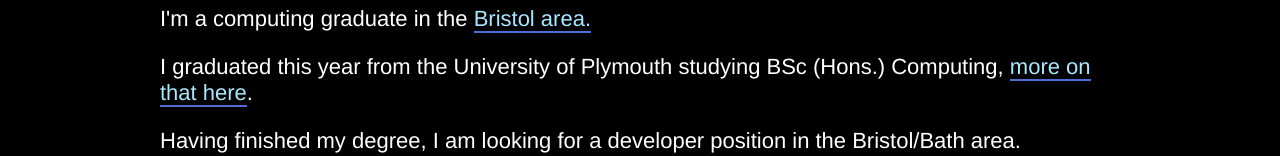
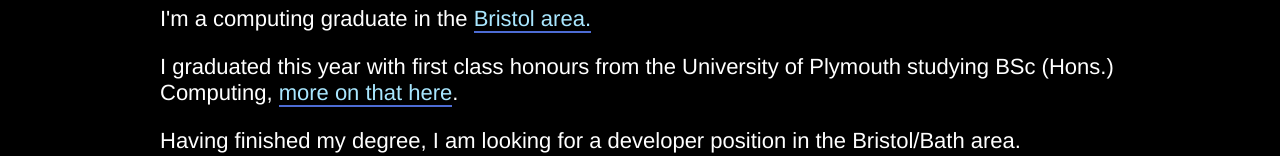
Before and after one commit to jreverett/jamieeverett.co.uk, a Gatsby site: page / in a window 1280 px wide. Shown: the part 962-1118 px from the top of the page. Built offline with nearby package versions, Linux system fonts and the light colour scheme; Gatsby itself is replaced by a stand-in of ours.

Commit message:
Change About text, update css id

```diff
--- a/src/components/About/About.jsx
+++ b/src/components/About/About.jsx
@@ -33,8 +33,8 @@
             </a>
           </p>
           <p>
-            I graduated this year from the University of Plymouth studying BSc
-            (Hons.) Computing,{" "}
+            I graduated this year with first class honours from the University
+            of Plymouth studying BSc (Hons.) Computing,{" "}
             <a href={CV} target="_blank" rel="noopener noreferrer">
               more on that here
             </a>
@@ -43,7 +43,6 @@
           <p>
             Having finished my degree, I am looking for a developer position in
             the Bristol/Bath area.
-            {/* TODO */}
           </p>
           <p>
             Feel free to browse some of my work below and{" "}
--- a/src/components/Contact/Contact.css
+++ b/src/components/Contact/Contact.css
@@ -40,7 +40,7 @@
   padding-bottom: 5px;
 }
 
-#contact-form-textarea {
+#contact-form-message {
   max-width: 100%;
   max-height: 100%;
 }
```
